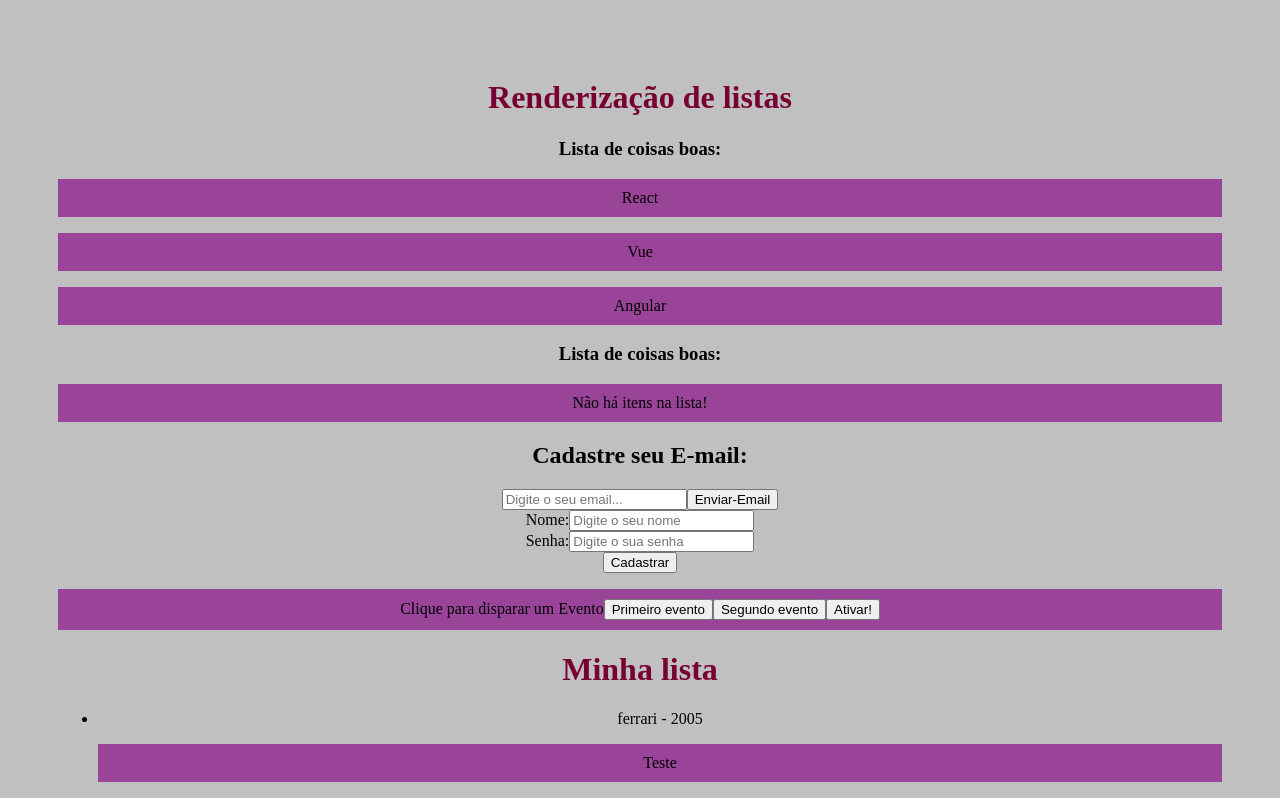
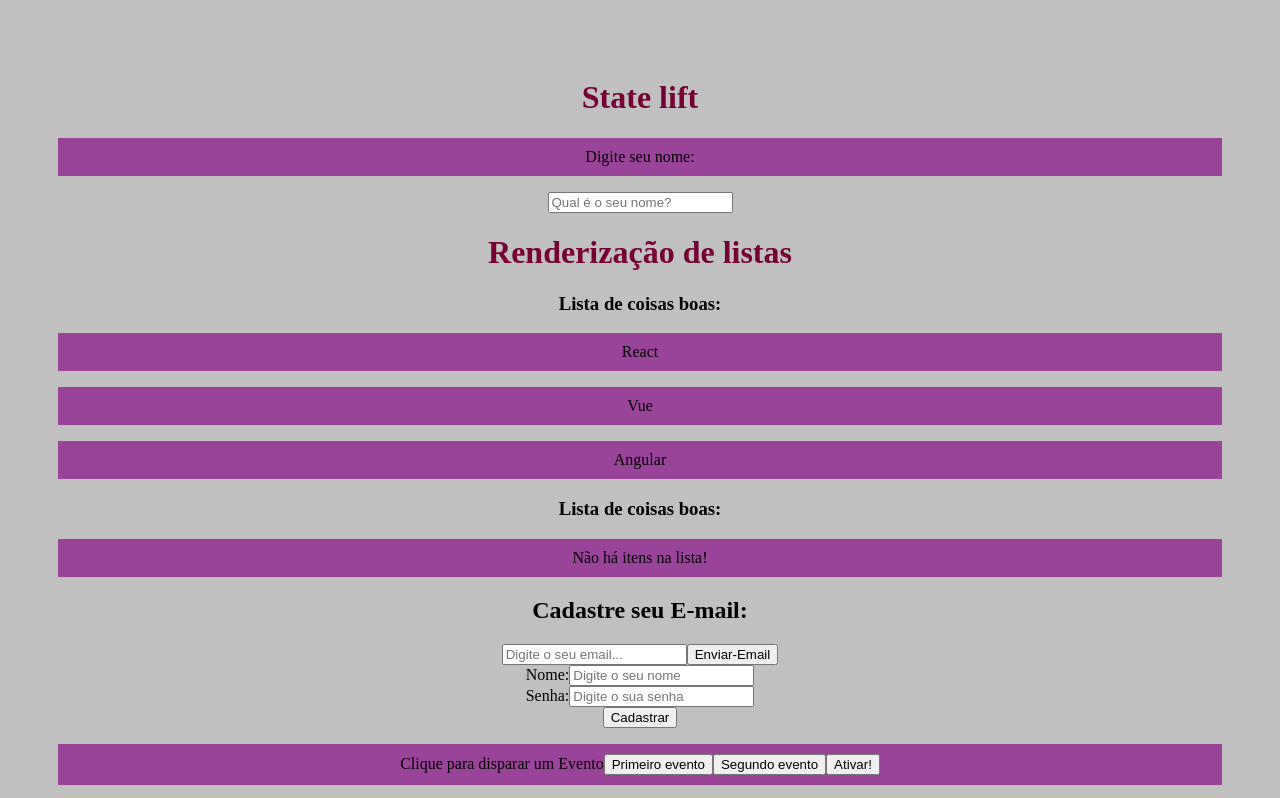
Before and after one commit to Gian-Roso/Estudo-React, a React (Create React App) app: page / in a window 1280 px wide. Shown: the top 798 px of the page. Built offline with nearby package versions, Linux system fonts and the light colour scheme.

Commit message:
Feat: trabalho com State Lift

```diff
--- a/src/App.js
+++ b/src/App.js
@@ -8,6 +8,9 @@ import Evento from './components/Evento';
 import Form from './components/Form';
 import Condicional from './components/Condicional';
 import OutraLista from './components/OutraLista';
+import { useState } from 'react';
+import SeuNome from './components/SeuNome';
+import Saldacao from './components/Saldacao';
 
 function App() {
 
@@ -15,9 +18,17 @@ function App() {
 
   const meuItens = ['React', 'Vue', 'Angular']
 
+  const [name, setName] = useState()
+
   return (
 
     <div className="App">
+
+      <h1>State lift</h1>
+      <SeuNome setName={setName}/>
+      <Saldacao name={name}/>
+
+
       <h1>Renderização de listas</h1>
       <OutraLista Itens={meuItens}/>
       <OutraLista Itens={[]}/>
--- /dev/null
+++ b/src/components/Saldacao.js
@@ -0,0 +1,15 @@
+function Saldacao({name}) {
+
+    function gerarSaudacao(algumName) {
+        return `Saudação ${algumName}, Tudo bem?`
+    }
+    return(
+        <>{name &&
+            <p>
+                {gerarSaudacao(name)}
+            </p>
+            }
+        </>
+    )
+}
+export default Saldacao
--- /dev/null
+++ b/src/components/SeuNome.js
@@ -0,0 +1,10 @@
+function SeuNome({setName}) {
+
+    return(
+        <div>
+            <p>Digite seu nome:</p>
+            <input type="text" placeholder="Qual é o seu nome? " onChange={(e) => setName(e.target.value)}/>
+        </div>
+    )
+}
+export default SeuNome
```
Also changed, not shown: anotações.txt.
